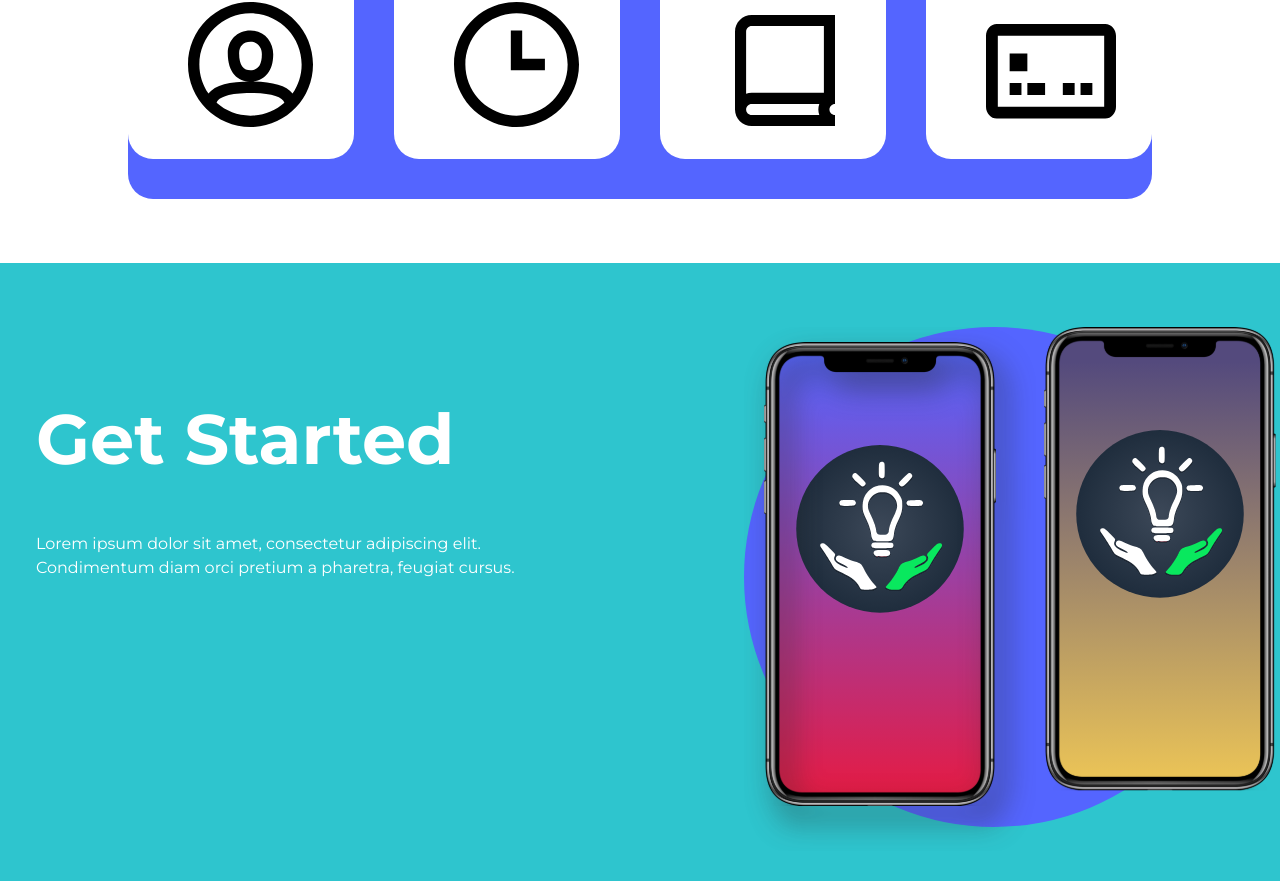
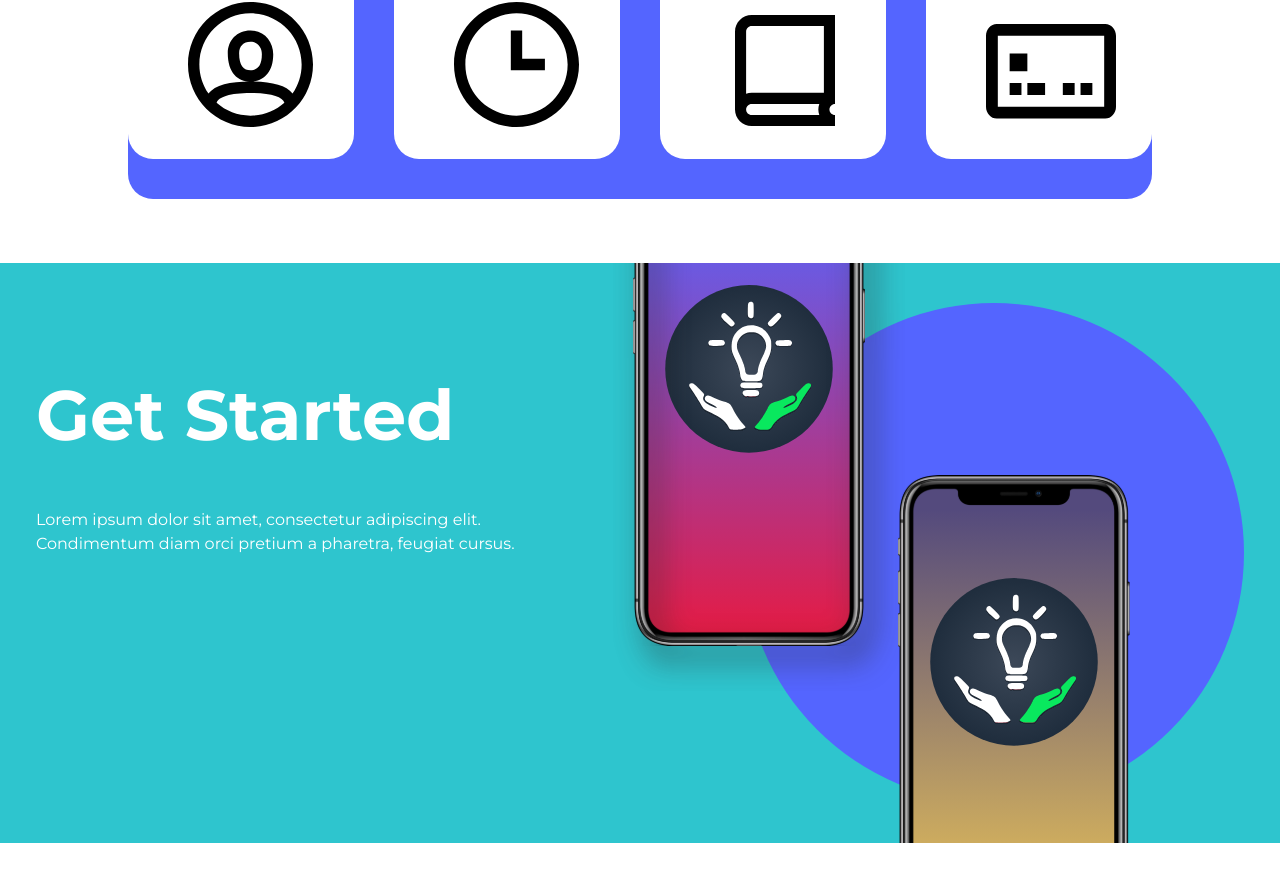
Before and after one commit to aditya1rawat/onpointsite2.0, a Next.js app: page / in a window 1280 px wide. Shown: the part 3863-4744 px from the top of the page. After the commit the page ends 4706 px from the top, so only its background shows below. Built offline with nearby package versions, Linux system fonts and the light colour scheme.

Commit message:
more fun stuff

```diff
--- a/components/Landing/CallToAction.js
+++ b/components/Landing/CallToAction.js
@@ -11,10 +11,11 @@ import {
 export default function CallToAction() {
 	return (
 		<Box
-			// bg={useColorModeValue('black', 'white')}
+			position='relative'
 			bg='#2EC5CE'
+			overflow='hidden'
 			color={useColorModeValue('white', 'black')}
-			py='16'
+			py='10'
 			mt='16'
 		>
 			<Flex width='100%'>
@@ -38,7 +39,6 @@ export default function CallToAction() {
 							elit. Condimentum diam orci pretium a pharetra,
 							feugiat cursus.
 						</Text>
-						<Stack direction='row' mt='10' spacing='25px'></Stack>
 					</Box>
 					<Box
 						width='500px'
@@ -46,10 +46,8 @@ export default function CallToAction() {
 						bg='#5465FF'
 						borderRadius='250px'
 					>
-						<Stack direction='row'>
-							<IPhoneOne />
-							<IPhoneTwo />
-						</Stack>
+						<IPhoneOne />
+						<IPhoneTwo />
 					</Box>
 				</Stack>
 			</Flex>
@@ -59,7 +57,7 @@ export default function CallToAction() {
 
 export const IPhoneOne = () => {
 	return (
-		<Box>
+		<Box position='absolute' top='-24' right='375px'>
 			<svg
 				width='292'
 				height='524'
@@ -445,7 +443,7 @@ export const IPhoneOne = () => {
 };
 export const IPhoneTwo = () => {
 	return (
-		<Box>
+		<Box position='absolute' bottom='-24' right='150px'>
 			<svg
 				width='232'
 				height='464'
```
